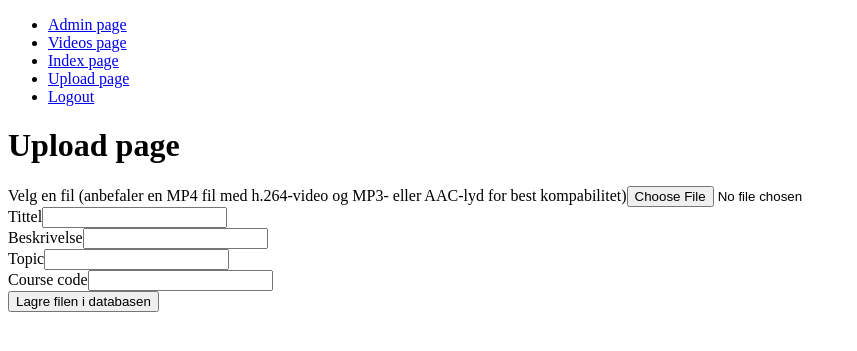
After one commit to tholok97/imt2291-project1, a PHP site: template templates/upload.twig in a window 1280 px wide. The commit adds this page. Shown: the top 351 px of the page, without its empty margins (0-857 px from the left). Run offline with PHP 8.4, Linux system fonts and the light colour scheme; the template is opened without the code that fills it, so the values that code supplies are empty; some libraries are stand-ins or nearby versions.

Commit message:
#10 - added upload to twig system

```diff
--- a/index.php
+++ b/index.php
@@ -74,6 +74,9 @@ if ($page == 'register') {
     // Switch on page (DEBUG: just indicate that it's working)
 
     switch ($page) {
+    case 'upload':
+        $twig_file_to_render = 'upload.twig';
+        break;
     case 'admin':
         $twig_file_to_render = 'debug.twig';
         $twig_arguments = array('message' => 'DEBUG: admin page');
--- a/src/functions/functions.php
+++ b/src/functions/functions.php
@@ -22,5 +22,5 @@ function setTimestamp() {
  * @return string/blob A thumbnail as string/blob
  */
 function getThumbnail($videoRef) {
-    return file_get_contents("temp.png");
+    return file_get_contents(dirname(__FILE__) . "/../../temp/temp.png");
 }
--- a/src/registerFormHandler.php
+++ b/src/registerFormHandler.php
@@ -21,7 +21,6 @@ $ret = $userManager->addUser($user, $_POST['password']);
 // if success -> go to index
 // if not -> reload page
 if ($ret['status'] == 'ok') {
-    echo 'yay!';
     header('Location: ../');
     exit();
 } else {
--- a/templates/debug.twig
+++ b/templates/debug.twig
@@ -9,6 +9,7 @@
         <li><a href="./admin">Admin page</a></li>
         <li><a href="./videos">Videos page</a></li>
         <li><a href="./">Index page</a></li>
+        <li><a href="./upload">Upload page</a></li>
         <li><a href="./logout">Logout</a></li>
     </ul>
     <h1>{{ message }}</h1>
--- a/templates/index.twig
+++ b/templates/index.twig
@@ -9,6 +9,7 @@
         <li><a href="./admin">Admin page</a></li>
         <li><a href="./videos">Videos page</a></li>
         <li><a href="./">Index page</a></li>
+        <li><a href="./upload">Upload page</a></li>
         <li><a href="./logout">Logout</a></li>
     </ul>
     <h1>Index page!</h1>
--- a/templates/notfound.twig
+++ b/templates/notfound.twig
@@ -9,6 +9,7 @@
         <li><a href="./admin">Admin page</a></li>
         <li><a href="./videos">Videos page</a></li>
         <li><a href="./">Index page</a></li>
+        <li><a href="./upload">Upload page</a></li>
         <li><a href="./logout">Logout</a></li>
     </ul>
 
--- /dev/null
+++ b/templates/upload.twig
@@ -0,0 +1,25 @@
+<!DOCTYPE html>
+<html lang="en">
+<head>
+    <meta charset="UTF-8">
+    <title></title>
+</head>
+<body>
+    <ul>
+        <li><a href="./admin">Admin page</a></li>
+        <li><a href="./videos">Videos page</a></li>
+        <li><a href="./">Index page</a></li>
+        <li><a href="./upload">Upload page</a></li>
+        <li><a href="./logout">Logout</a></li>
+    </ul>
+    <h1>Upload page</h1>
+    <form action="./src/uploadFormHandler.php" method="post" enctype="multipart/form-data">
+        <label for="pickFile">Velg en fil (anbefaler en MP4 fil med h.264-video og MP3- eller AAC-lyd for best kompabilitet)</label><input type="file" name="fileToUpload" id="pickFile"><br>
+        <label for="title">Tittel</label><input type="text" name="title" id="title"><br>
+        <label for="descr">Beskrivelse</label><input type="text" name="descr" id="descr"><br>
+        <label for="topic">Topic</label><input type="text" name="topic" id="topic"><br>
+        <label for="course">Course code</label><input type="text" name="course" id="course"><br>
+        <input type="submit" name='submit' value="Lagre filen i databasen">
+    </form>
+</body>
+</html>
```
Also changed, not shown: src/uploadFormHandler.php (added, +26 -0 lines).
